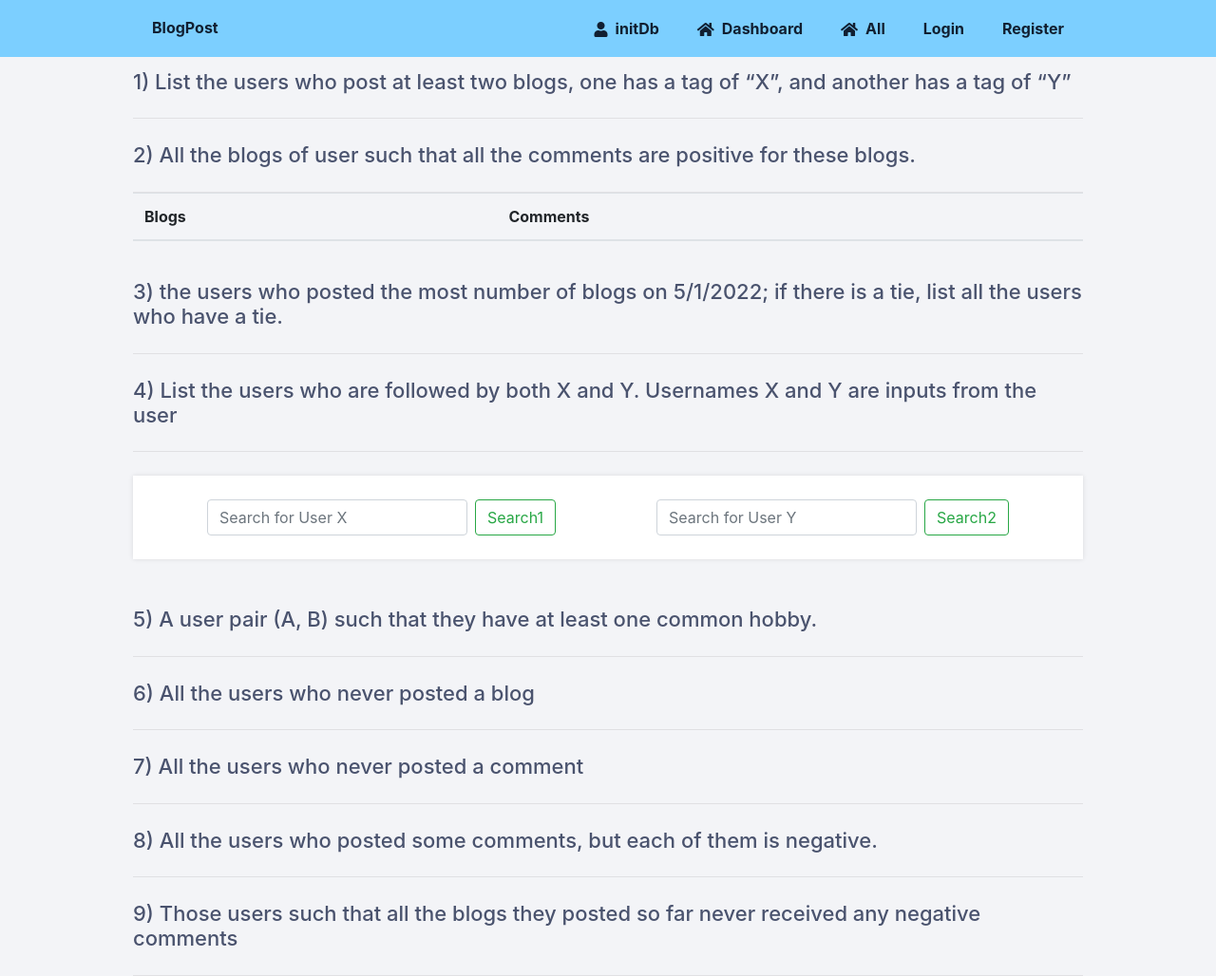
After one commit to kunjshah45/comp440-project, a Flask app: page /allfiles in a window 1280 px wide. The commit adds this page. Shown: the whole page at 95% size. Run offline with Flask 2, Linux system fonts and the light colour scheme; lists and menus that the app fills with data are empty; some libraries are stand-ins or nearby versions.

Commit message:
Gui added for phase 3

```diff
--- a/main.py
+++ b/main.py
@@ -254,6 +254,7 @@ def edit(blogid):
 def dashboard():
     try:
         myPost = Posts.query.filter_by(author=session['username']).all()
+        # mycomment= Comments.query.filter_by(postid=myPost.sno).all()
         return render_template("dashboard.html",posts=myPost)
     except Exception as E:
         print(E)
@@ -268,3 +269,11 @@ def initBlogs():
             con.execute(query)
 
     return render_template('index.html')
+
+@app.route('/allfiles')
+def allfiles():
+    return render_template('allFiles.html')
+
+@app.route('/profile')
+def profile():
+    return render_template('profile.html')
--- /dev/null
+++ b/templates/allFiles.html
@@ -0,0 +1,63 @@
+{% extends "layout.html" %}
+{% block content %}
+<br>
+<br>
+    <h2>1) List the users who post at least two blogs, one has a tag of “X”, and another has a
+        tag of “Y”</h2>
+
+
+
+
+    <h2>2) All the blogs of user such that all the comments are positive for these blogs.</h2>
+        <table class="table">
+            <thead>
+            <tr>
+            <th>Blogs</th>
+            <th>Comments</th>
+            </tr>
+            </thead>
+            <tbody>
+
+                        <tr>
+                        {% for post in posts %}
+                            <td>{{post.title}}</td>
+                        {% endfor %}
+                        {% for comment in commmets %}
+                            <td>{{comments.message}}</td>
+                        {% endfor %}
+                        </tr>
+
+
+            </tbody>
+        </table>
+
+        <h2>3) the users who posted the most number of blogs on 5/1/2022; if there is a tie, list all the users who have a tie.</h2>
+
+        <h2>4) List the users who are followed by both X and Y. Usernames X and Y are inputs
+            from the user </h2>
+        <div style="display: flex; justify-content: space-around;">
+            <form class="form-inline my-2 my-lg-0">
+                <input class="form-control mr-sm-2" type="search" placeholder="Search for User X" aria-label="Search">
+                <button class="btn btn-outline-success my-2 my-sm-0" type="submit">Search1</button>
+            </form>
+            <form class="form-inline my-2 my-lg-0">
+                <input class="form-control mr-sm-2" type="search" placeholder="Search for User Y" aria-label="Search">
+                <button class="btn btn-outline-success my-2 my-sm-0" type="submit">Search2</button>
+            </form>
+        </div>
+
+        <h2>5) A user pair (A, B) such that they have at least one common hobby. </h2>
+
+        <h2>6) All the users who never posted a blog</h2>
+
+        <h2>7) All the users who never posted a comment</h2>
+
+        <h2>8) All the users who posted some comments, but each of them is negative. </h2>
+
+        <h2>9) Those users such that all the blogs they posted so far never received any
+            negative comments</h2>
+
+
+
+
+  {% endblock %}
--- a/templates/blog.html
+++ b/templates/blog.html
@@ -6,7 +6,7 @@
   <article class="blog-page">
     <h2 class="h2 text-uppercase"><a href="/" style="text-decoration: none;">{{post.title}}</a></h2>
     <p class="blog-content-date" style="font-size: 15px;">Posted by <span
-        style="font-weight: 500; color: green;">{{post.author}}</span> On <i
+        style="font-weight: 500; color: green;"><a href="{{url_for('profile')}}">{{post.author}}</a></span> On <i
         style="color: darkgrey;">{{post.date.strftime('%b %d, %Y')}}</i>
       <span style="display: flex; float: right; color: rgb(15, 11, 19); font-size: 17px; font-weight: 600;"><i
           class="far fa-eye"> {{post.views}}</i> &nbsp;&nbsp;&nbsp;&nbsp; <i class="far fa-comment-dots">
@@ -30,7 +30,7 @@
       <div class="card-body border-0">
         <div class="media d-block d-md-flex mt-3">
           <div class="media-body text-center text-md-left ml-md-3 ml-0">
-            <h5 class="mt-0 font-weight-bold">{{Comments.username}}</h5>
+            <h5 class="mt-0 font-weight-bold"><a href="{{url_for('profile')}}">{{Comments.username}}</a></h5>
             {% if Comments.commentType== True %}
               <p style="font-size: 16px;font-weight: bold; color:green ">Positive <i class="fa fa-thumbs-up"
                   aria-hidden="true"></i></p>
--- a/templates/index.html
+++ b/templates/index.html
@@ -37,8 +37,8 @@
         {%endfor%}
     </div><br>
     <div class="pagination justify-content-center">
-        <a href="{{prev}}"><button class="btn btn-outline-info btn-sm mr-5">&laquo; Old Posts</button></a>
-        <a href="{{next}}"><button class="btn btn-outline-info btn-sm ml-5">New Posts &raquo;</button></a>
+        <a href="{{prev}}"><button class="btn btn-outline-info btn-sm mr-5">&laquo; Old Blogs</button></a>
+        <a href="{{next}}"><button class="btn btn-outline-info btn-sm ml-5">New Blogs &raquo;</button></a>
     </div>
 </div>
 {% endblock %}
--- a/templates/layout.html
+++ b/templates/layout.html
@@ -21,10 +21,11 @@
 			<h1><a href="{{ url_for('index') }}">BlogPost</a></h1>
 			<a href="{{ url_for('initBlogs') }}"><i class="fas fa-user"></i>initDb</a>
 			<a href="{{ url_for('dashboard') }}"><i class="fas fa-home"></i>Dashboard</a>
+			<a href="{{ url_for('allfiles') }}"><i class="fas fa-home"></i>All</a>
 			{% if session['loggedin'] == True %}
 				<a href="{{ url_for('edit', blogid=0) }}"><i class="fas fa-plus"></i>Blogs</a>
 				<a href="{{ url_for('logout') }}"><i class="fas fa-sign-out-alt"></i>Logout</a>
-				<a>Hello, {{session["username"]}} &#128512;!</a>
+				<a href="{{ url_for('profile') }}">Hello, {{session["username"]}} &#128512;!</a>
 			{% else %}
 				<a href="{{ url_for('login') }}" class="active">Login</a>
 				<a href="{{ url_for('register') }}">Register</a>
```
Also changed, not shown: templates/dashboard.html (+14 -1 lines), templates/home.html (deleted, +0 -8 lines), templates/profile.html (added, +17 -0 lines).
